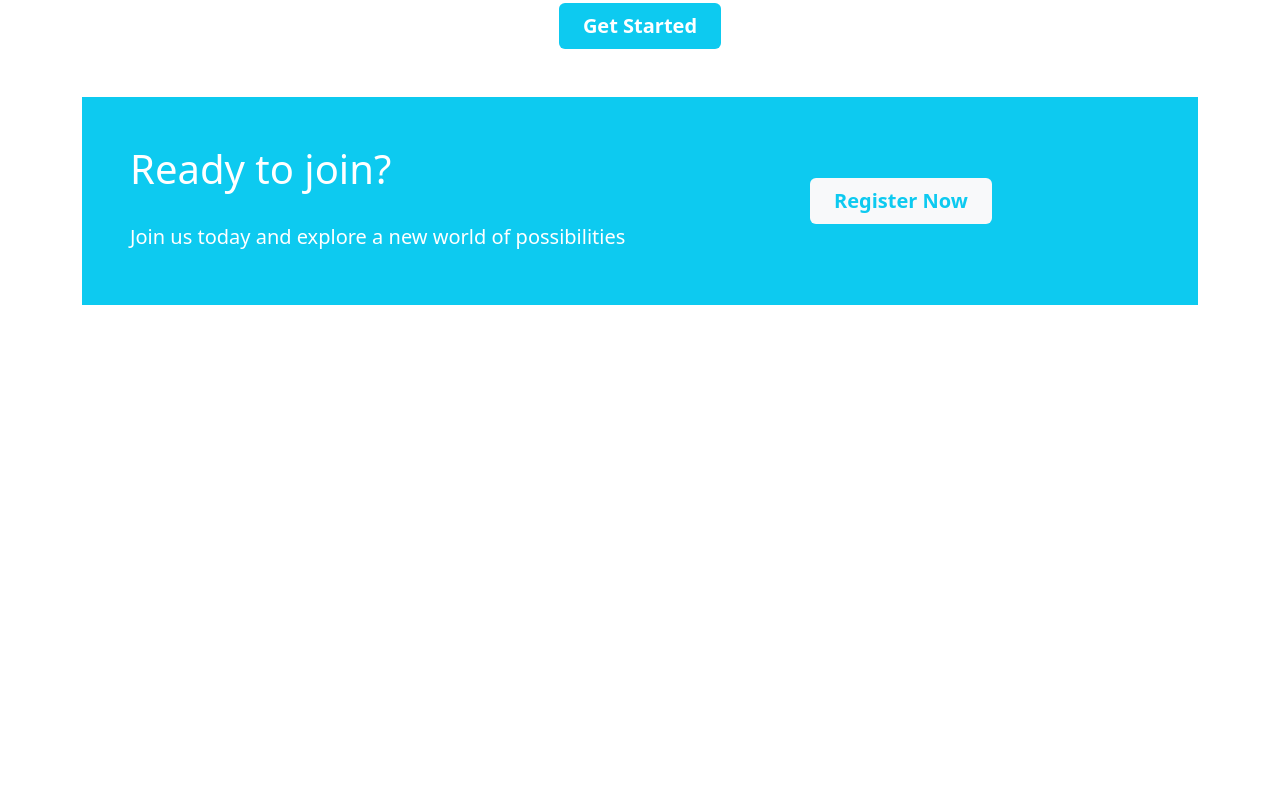
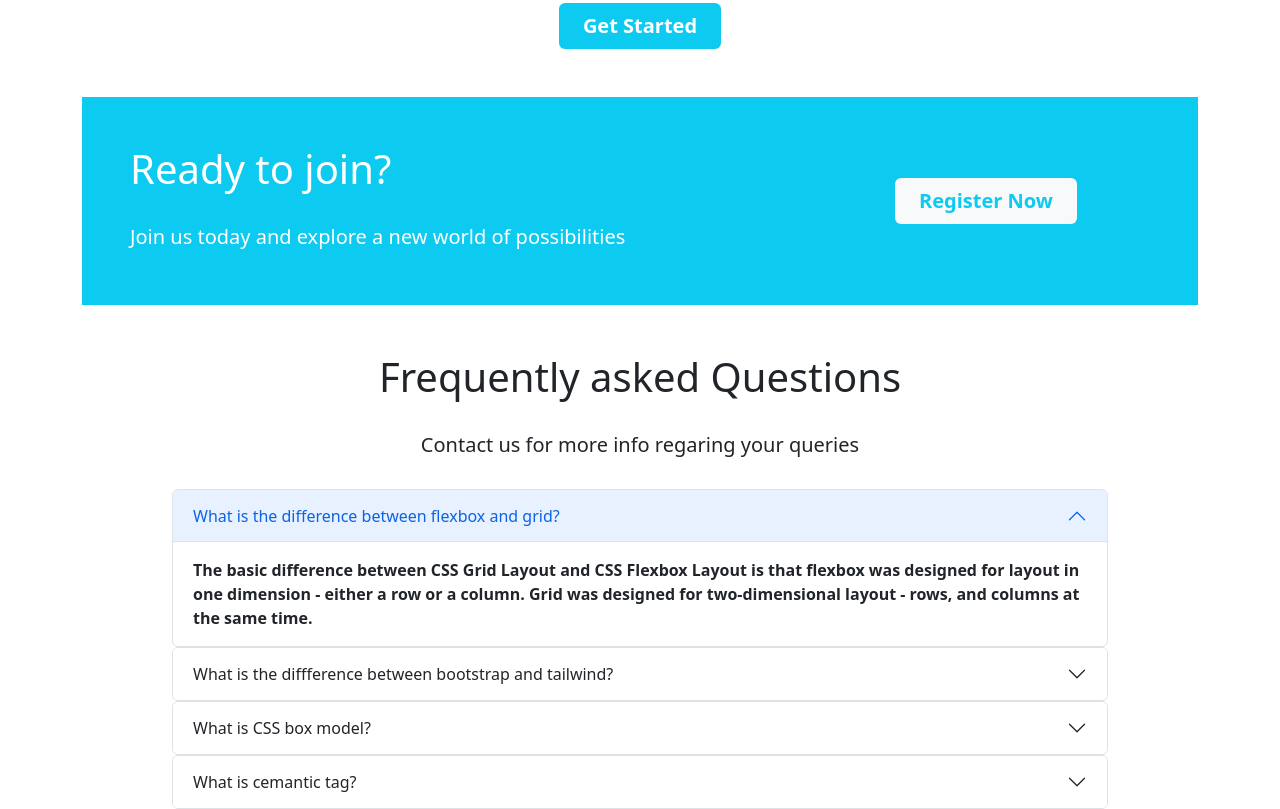
Before and after one commit to Dianot-Hossain/Assignment-3, a plain HTML site: page index.html in a window 1280 px wide. Shown: the part 1518-2327 px from the top of the page. Before the commit the page ends 1823 px from the top, so only its background shows below. Drawn offline with nearby package versions, Linux system fonts and the light colour scheme.

Commit message:
accordion added

```diff
--- a/index.html
+++ b/index.html
@@ -217,19 +217,98 @@
                 <span class="text-white fs-5 fw-bold">Get Started</span>
             </button>
         </div>
+        <!-- CARD End -->
         <br><br>
         <section class="container">
             <div class=" d-flex bg-info text-white p-5 mb-10">
-                <div class="col-8">
+                <div class="col-9">
                     <h1>Ready to join?</h1>
                     <br>
                     <h5>Join us today and explore a new world of possibilities</h5>
                 </div>
                 <br>
-                <div class="col-4 d-inline-flex align-items-center">
+                <div class="col-3 d-inline-flex align-items-center">
                     <button class="px-4 py-2 bg-light rounded border border-0">
                         <span class="text-info fs-5 fw-bold">Register Now</span>
                     </button>
+                </div>
+            </div>
+        </section>
+        <br><br>
+        <section class="container" style="width: 75%;">
+            <div class="text-center">
+                <h1>Frequently asked Questions</h1>
+                <br>
+                <h5>Contact us for more info regaring your queries</h5>
+            </div>
+            <br>
+            <div class="accordion" id="accordionExample">
+                <div class="accordion-item">
+                    <h2 class="accordion-header" id="headingOne">
+                        <button class="accordion-button" type="button" data-bs-toggle="collapse"
+                            data-bs-target="#collapseOne" aria-expanded="true" aria-controls="collapseOne">
+                            What is the difference between flexbox and grid?
+                        </button>
+                    </h2>
+                    <div id="collapseOne" class="accordion-collapse collapse show" aria-labelledby="headingOne"
+                        data-bs-parent="#accordionExample">
+                        <div class="accordion-body">
+                            <strong>The basic difference between CSS Grid Layout and CSS Flexbox Layout is that flexbox
+                                was designed for layout in one dimension - either a row or a column. Grid was designed
+                                for two-dimensional layout - rows, and columns at the same time.
+
+                        </div>
+                    </div>
+                </div>
+                <div class="accordion-item">
+                    <h2 class="accordion-header" id="headingTwo">
+                        <button class="accordion-button collapsed" type="button" data-bs-toggle="collapse"
+                            data-bs-target="#collapseTwo" aria-expanded="false" aria-controls="collapseTwo">
+                            What is the diffference between bootstrap and tailwind?
+                        </button>
+                    </h2>
+                    <div id="collapseTwo" class="accordion-collapse collapse" aria-labelledby="headingTwo"
+                        data-bs-parent="#accordionExample">
+                        <div class="accordion-body">
+                            <strong>Bootstrap comes with a set of pre-styled responsive, mobile-first components that
+                                possess a definite UI kit. Tailwind CSS uses a set of utility classes to create a neat
+                                UI with more flexibility and uniqueness. Sites created using Bootstrap follow the
+                                generic pattern that makes them look identical
+
+                        </div>
+                    </div>
+                </div>
+                <div class="accordion-item">
+                    <h2 class="accordion-header" id="headingThree">
+                        <button class="accordion-button collapsed" type="button" data-bs-toggle="collapse"
+                            data-bs-target="#collapseThree" aria-expanded="false" aria-controls="collapseThree">
+                            What is CSS box model?
+                        </button>
+                    </h2>
+                    <div id="collapseThree" class="accordion-collapse collapse" aria-labelledby="headingThree"
+                        data-bs-parent="#accordionExample">
+                        <div class="accordion-body">
+                            <strong>The CSS box model is essentially a box that wraps around every HTML element. It
+                                consists of: margins, borders, padding, and the actual content.
+
+                        </div>
+                    </div>
+                </div>
+                <div class="accordion-item">
+                    <h2 class="accordion-header" id="headingFour">
+                        <button class="accordion-button collapsed" type="button" data-bs-toggle="collapse"
+                            data-bs-target="#collapseFour" aria-expanded="false" aria-controls="collapseFour">
+                            What is cemantic tag?
+                        </button>
+                    </h2>
+                    <div id="collapseFour" class="accordion-collapse collapse" aria-labelledby="headingFour"
+                        data-bs-parent="#accordionExample">
+                        <div class="accordion-body">
+                            <strong>The HTML semantics refers to the tags that provide meaning to an HTML page rather
+                                than just presentation. It makes HTML more comprehensible by better defining the
+                                different sections and layout of web pages.
+                        </div>
+                    </div>
                 </div>
             </div>
         </section>
```
